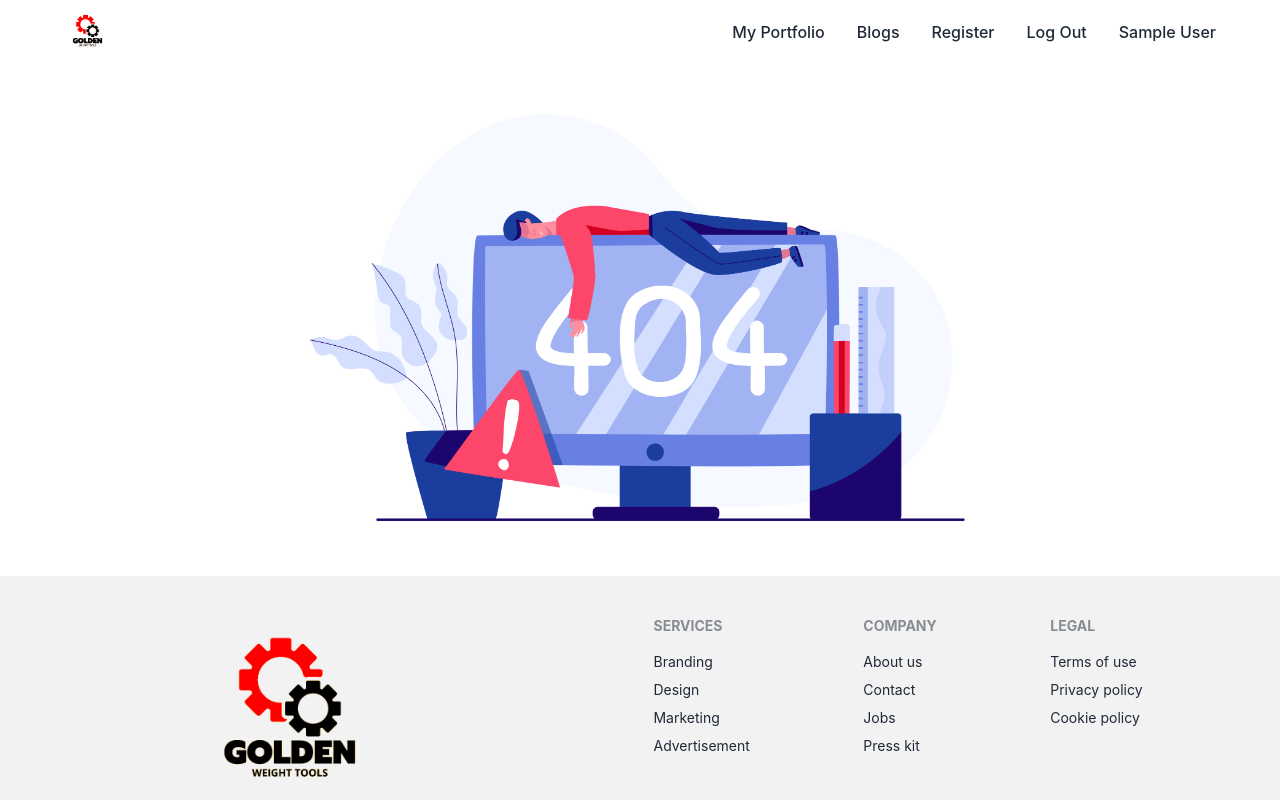
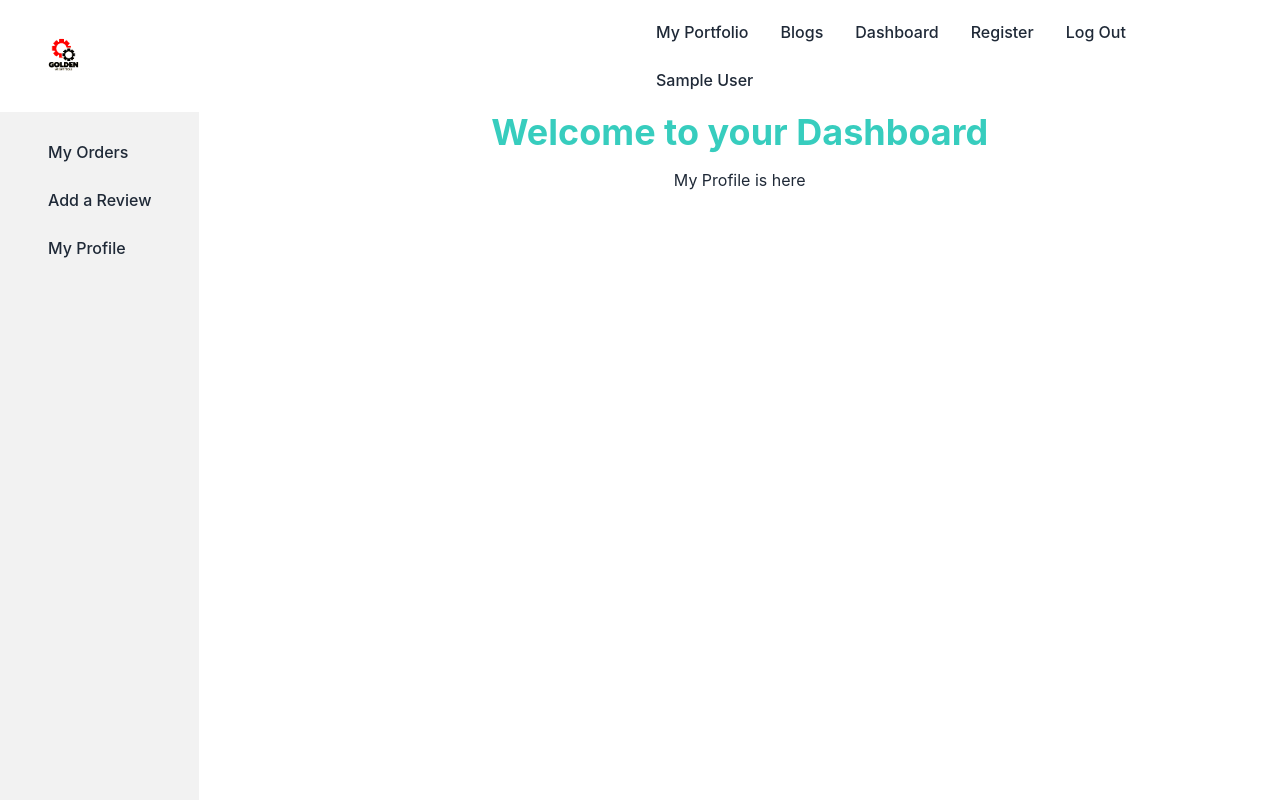
Before and after one commit to mobashirul-alam/manufacturer-website-client-side-mobashirul-alam-p, a React (Create React App) app: page /dashboard/myProfile in a window 1280 px wide. Shown: the top 800 px of the page. Built offline with nearby package versions, Linux system fonts and the light colour scheme; no server answers; sample sign-in values are in the browser's storage.

Commit message:
my orders shown in dashboard

```diff
--- a/src/App.js
+++ b/src/App.js
@@ -12,6 +12,10 @@ import NotFound from './Pages/Shared/NotFound';
 import Footer from './Pages/Shared/Footer';
 import RequireAuth from './Pages/Login/RequireAuth';
 import Purchase from './Pages/Purchase/Purchase';
+import Dashboard from './Pages/Dashboard/Dashboard';
+import MyOrders from './Pages/Dashboard/MyOrders';
+import AddReview from './Pages/Dashboard/AddReview';
+import MyProfile from './Pages/Dashboard/MyProfile';
 
 function App() {
   return (
@@ -25,6 +29,15 @@ function App() {
         </RequireAuth>}></Route>
         <Route path='/myPortfolio' element={<MyPortfolio></MyPortfolio>}></Route>
         <Route path='/blogs' element={<Blogs></Blogs>}></Route>
+        {/* ----------------------------- */}
+        <Route path='/dashboard' element={<RequireAuth>
+          <Dashboard></Dashboard>
+        </RequireAuth>}>
+          <Route index element={<MyOrders></MyOrders>}></Route>
+          <Route path='addReview' element={<AddReview></AddReview>}></Route>
+          <Route path='myProfile' element={<MyProfile></MyProfile>}></Route>
+        </Route>
+        {/* ----------------------------- */}
         <Route path='/register' element={<Register></Register>}></Route>
         <Route path='/login' element={<Login></Login>}></Route>
         <Route path='*' element={<NotFound></NotFound>}></Route>
--- /dev/null
+++ b/src/Pages/Dashboard/AddReview.js
@@ -0,0 +1,11 @@
+import React from 'react';
+
+const AddReview = () => {
+    return (
+        <div>
+            <h1>Add Review</h1>
+        </div>
+    );
+};
+
+export default AddReview;
--- /dev/null
+++ b/src/Pages/Dashboard/Dashboard.js
@@ -0,0 +1,27 @@
+import React from 'react';
+import { Link, Outlet } from 'react-router-dom';
+
+const Dashboard = () => {
+    return (
+        <div class="drawer drawer-mobile">
+            <input id="dashboardSidebar" type="checkbox" class="drawer-toggle" />
+            <div class="drawer-content flex flex-col items-center">
+                {/* <!-- Page content here --> */}
+                <h1 className='text-4xl text-accent font-bold mb-4'>Welcome to your Dashboard</h1>
+                <Outlet></Outlet>
+            </div>
+            <div class="drawer-side">
+                <label for="dashboardSidebar" class="drawer-overlay"></label>
+                <ul class="menu px-8 py-4 overflow-y-auto bg-base-200 text-base-content font-medium">
+                    {/* <!-- Sidebar content here --> */}
+                    <li><Link to={'/dashboard'}>My Orders</Link></li>
+                    <li><Link to={'/dashboard/addReview'}>Add a Review</Link></li>
+                    <li><Link to={'/dashboard/myProfile'}>My Profile</Link></li>
+                </ul>
+
+            </div>
+        </div>
+    );
+};
+
+export default Dashboard;
--- /dev/null
+++ b/src/Pages/Dashboard/MyOrders.js
@@ -0,0 +1,55 @@
+import React, { useEffect, useState } from 'react';
+import { useAuthState } from 'react-firebase-hooks/auth';
+import auth from '../../firebase.init';
+import Loading from '../Shared/Loading';
+
+const MyOrders = () => {
+    const [orders, setOrders] = useState([]);
+    const [user, loading] = useAuthState(auth);
+
+    useEffect(() => {
+        fetch(`http://localhost:5000/order/${user.email}`)
+            .then(res => res.json())
+            .then(data => setOrders(data))
+    }, [user]);
+
+    if (loading) {
+        return <Loading></Loading>;
+    }
+
+    return (
+        <div>
+            <div class="overflow-x-auto">
+                <table class="table table-zebra w-full">
+                    <thead>
+                        <tr>
+                            <th></th>
+                            <th>Name</th>
+                            <th>Product Name</th>
+                            <th>Order Quantity</th>
+                            <th>Total Price(usd)</th>
+                            <th>Payment</th>
+                            <th>Cancel Order</th>
+                        </tr>
+                    </thead>
+                    <tbody>
+                        {
+                            orders.map((order, index) => <tr>
+                                <th>{index + 1}</th>
+                                <td>{order.name}</td>
+                                <td>{order.productName}</td>
+                                <td>{order.orderQuantity}</td>
+                                <td>{order.orderQuantity * order.price}</td>
+                                <td><button className='btn btn-success btn-sm text-white'>Pay</button></td>
+                                <td><button className='btn btn-error btn-sm text-black'>Cancel</button></td>
+                            </tr>)
+                        }
+
+                    </tbody>
+                </table>
+            </div>
+        </div>
+    );
+};
+
+export default MyOrders;
--- /dev/null
+++ b/src/Pages/Dashboard/MyProfile.js
@@ -0,0 +1,11 @@
+import React from 'react';
+
+const MyProfile = () => {
+    return (
+        <div>
+            <h1>My Profile is here</h1>
+        </div>
+    );
+};
+
+export default MyProfile;
--- a/src/Pages/Purchase/OrderConfirmForm.js
+++ b/src/Pages/Purchase/OrderConfirmForm.js
@@ -9,7 +9,7 @@ import Loading from '../Shared/Loading';
 const OrderConfirmForm = () => {
     const [user, loading] = useAuthState(auth);
     const [tool, setTool] = useState({});
-    const { name: productName, minOrderQuantity, availableQuantity } = tool;
+    const { name: productName, minOrderQuantity, availableQuantity, price } = tool;
     const { register, formState: { errors }, handleSubmit, reset } = useForm();
     const params = useParams();
     const id = params.id;
@@ -30,7 +30,7 @@ const OrderConfirmForm = () => {
     // console.log(register('orderQuantity').onChange)
 
     const onSubmit = (data) => {
-        const order = { ...data, productName, orderQuantity: inputOrder || minOrderQuantity }
+        const order = { ...data, productName, orderQuantity: inputOrder || minOrderQuantity, price: price };
         console.log(order);
         if (data) {
             fetch('http://localhost:5000/orders', {
@@ -121,7 +121,7 @@ const OrderConfirmForm = () => {
                                     type="submit"
                                     value='Place Order'
                                     className="btn rounded-full text-white mt-4"
-                                    disabled={minOrderQuantity > inputOrder || inputOrder > availableQuantity}
+                                // disabled={minOrderQuantity > inputOrder}
                                 ></input>
                             </div>
                         </form>
--- a/src/Pages/Shared/Navbar.js
+++ b/src/Pages/Shared/Navbar.js
@@ -11,6 +11,9 @@ const Navbar = () => {
     const menu = <>
         <li><Link to='/myPortfolio'>My Portfolio</Link></li>
         <li><Link to='/blogs'>Blogs</Link></li>
+        {
+            user && <li><Link to='dashboard'>Dashboard</Link></li>
+        }
         <li><Link to='/register'>Register</Link></li>
         <li>{user ?
             <button onClick={() => signOut(auth)} className="font-medium">Log Out</button>
@@ -20,7 +23,7 @@ const Navbar = () => {
     </>;
 
     return (
-        <div className="navbar bg-base-100 lg:px-12 sticky top-0 z-50">
+        <div className="navbar bg-base-100 lg:px-6 sticky top-0 z-50">
             <div className="navbar-start">
                 <div className="dropdown">
                     <label tabindex="0" className="btn btn-ghost lg:hidden">
@@ -39,6 +42,12 @@ const Navbar = () => {
                     {menu}
                 </ul>
             </div>
+            {/* ----- open dashboard sidebar ----- */}
+            <div className='navbar-end lg:hidden'>
+                <label for="dashboardSidebar" tabindex="1" className="btn btn-ghost lg:hidden">
+                    <svg xmlns="http://www.w3.org/2000/svg" className="h-5 w-5" fill="none" viewBox="0 0 24 24" stroke="currentColor"><path stroke-linecap="round" stroke-linejoin="round" stroke-width="2" d="M4 6h16M4 12h8m-8 6h16" /></svg>
+                </label>
+            </div>
         </div>
     );
 };
```
